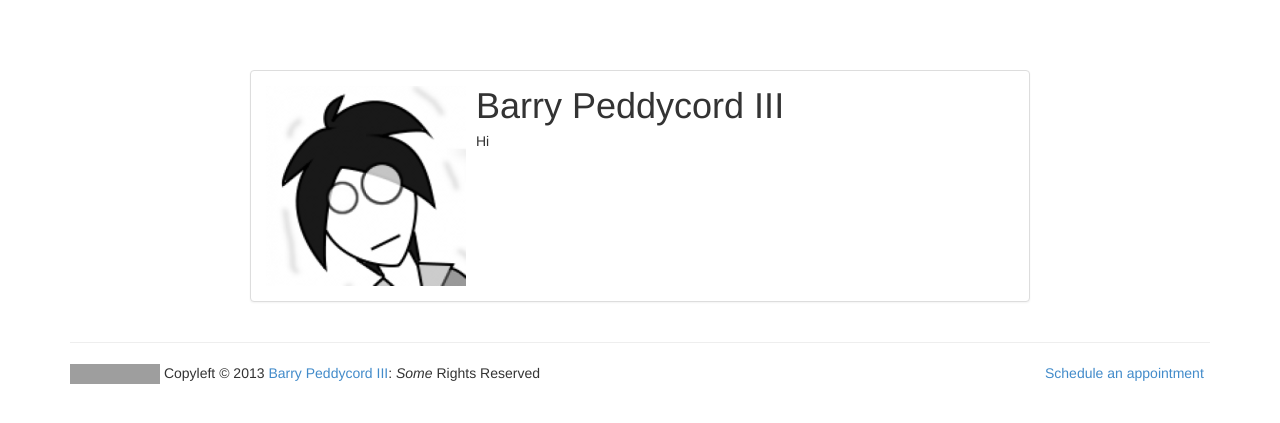
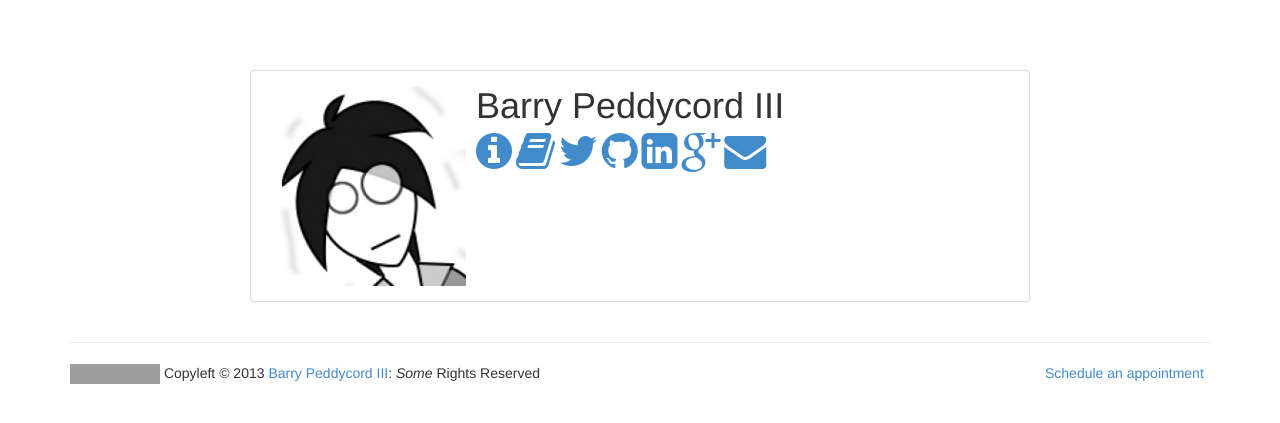
Before and after one commit to isharacomix/oldsite, a Jekyll site: the page built from index.html, in a window 1280 px wide. Shown: the top 423 px of the page. Built offline with Jekyll 4.4.1, drawn with Linux system fonts in a browser that asks for light colours; Markdown is read by kramdown in place of the engine named in the settings; grey boxes are pictures that could not be loaded.

Commit message:
Fancy social media buttons.

```diff
--- a/_layouts/base.html
+++ b/_layouts/base.html
@@ -10,7 +10,7 @@
 
         <link rel="stylesheet" href="{{site.baseurl}}css/bootstrap.css">
         <link rel="stylesheet" href="{{site.baseurl}}css/bootstrap-theme.css">
-        <link rel="stylesheet" href="{{site.baseurl}}css/ttycast.css">
+        <link rel="stylesheet" href="{{site.baseurl}}css/font-awesome.css">
         <script src="{{ site.baseurl }}js/colors.js"></script>
 
         <link rel="shortcut icon" type="image/x-icon" href="/favicon.ico">
--- a/index.html
+++ b/index.html
@@ -15,7 +15,16 @@ terminal: True
       </a>
       <div class="media-body">
         <h1 class="media-heading">Barry Peddycord III</h1>
-        Hi
+
+        <div>
+            <a href="{{ site.baseurl }}biosketch"><i class="fa fa-info-circle fa-3x" title="Biosketch" alt="biosketch"></i></a>
+            <a href="{{ site.baseurl }}cv"><i class="fa fa-book fa-3x" title="CV" alt="curriculum vitae"></i></a>
+            <a href="http://twitter.com/isharacomix"><i class="fa fa-twitter fa-3x" title="Twitter" alt="twitter"></i></a>
+            <a href="http://github.com/isharacomix"><i class="fa fa-github fa-3x" title="Github" alt="github"></i></a>
+            <a href="http://www.linkedin.com/in/isharacomix"><i class="fa fa-linkedin-square fa-3x" title="LinkedIn" alt="linked in"></i></a>
+            <a href="https://plus.google.com/+BarryPeddycordIII/posts"><i class="fa fa-google-plus fa-3x" title="Google+" alt="google plus"></i></a>
+            <a href="mailto:ishara@isharacomix.org"><i class="fa fa-envelope fa-3x" title="E-mail" alt="e-mail"></i></a>
+        </div>
       </div>
     </div>
     </div>
```
